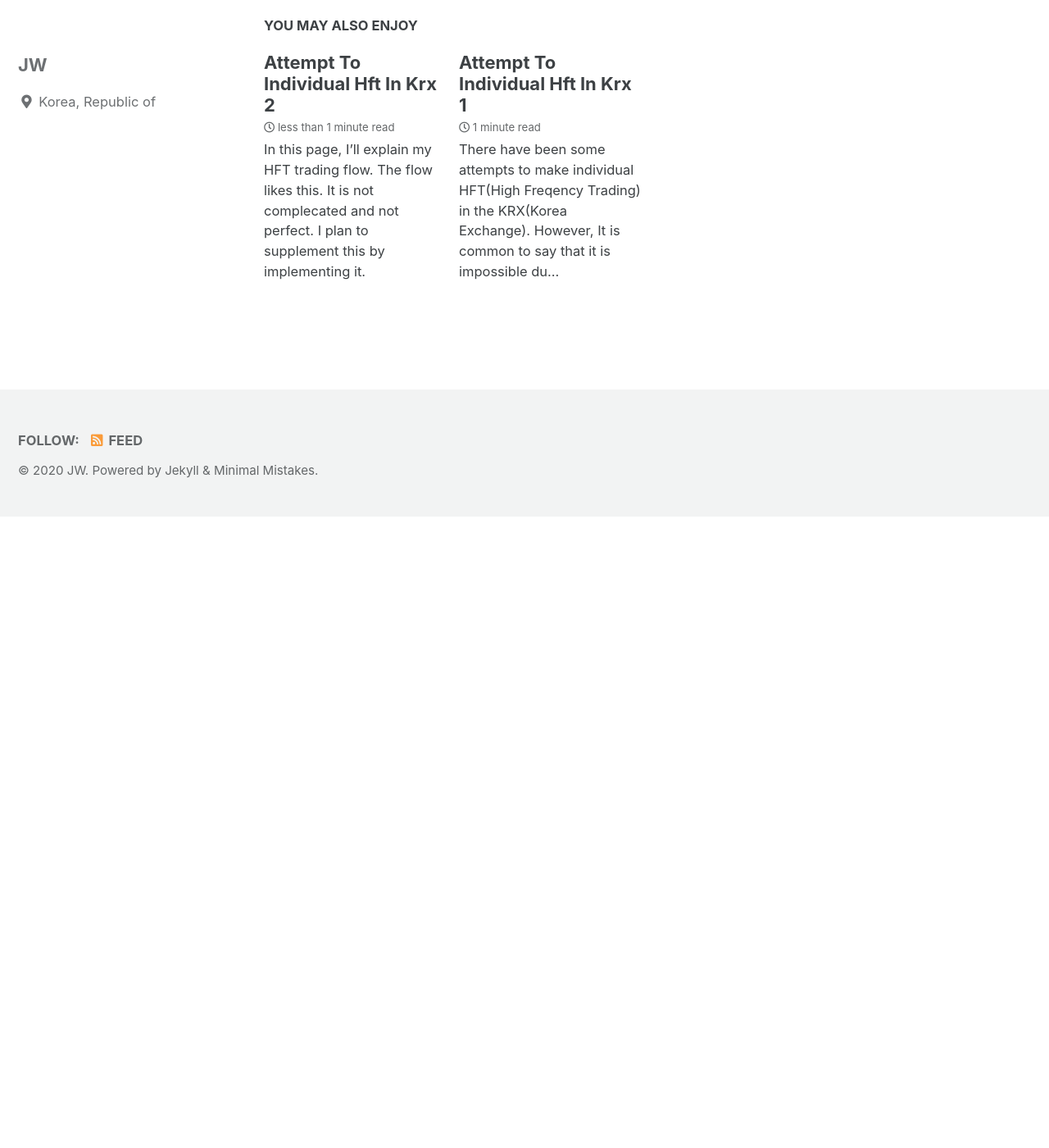
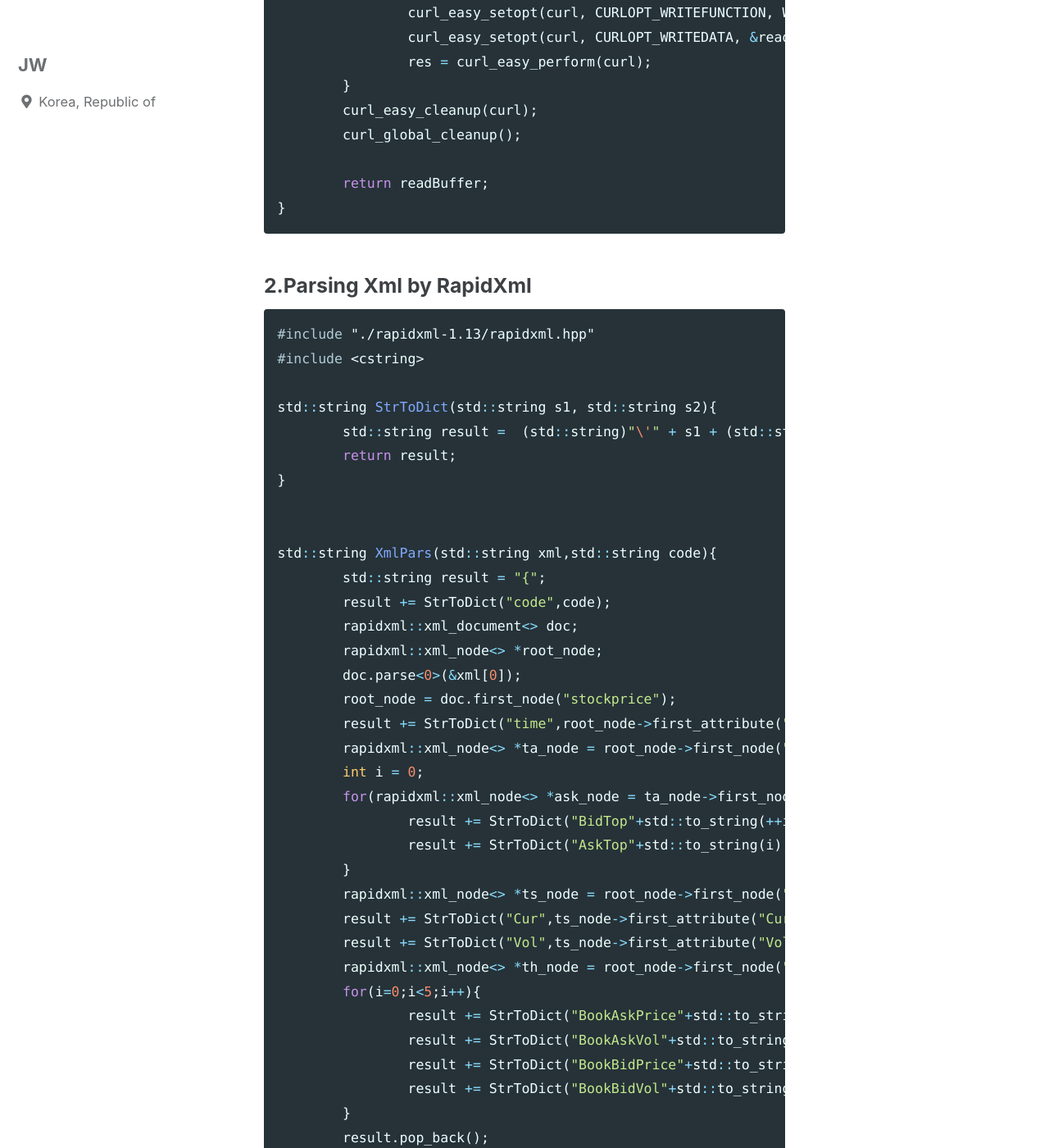
Before and after one commit to jwengr/jwenger.github.io, a Jekyll site: the page built from _posts/2020-09-07-attempt-to-individual-hft-in-krx-3.md, in a window 1280 px wide and 1400 px high, scrolled down 3460 px. Shown: the whole window at 82% size. Built offline with Jekyll 4.4.1, drawn with Linux system fonts in a browser that asks for light colours; cached includes are drawn as plain includes; before the commit the page ends 4090 px from its top, so only the background shows below that; some of the changed text lies outside the part shown.

Commit message:
Update 2020-09-07-attempt-to-individual-hft-in-krx-3.md

```diff
--- a/_posts/2020-09-07-attempt-to-individual-hft-in-krx-3.md
+++ b/_posts/2020-09-07-attempt-to-individual-hft-in-krx-3.md
@@ -1,6 +1,7 @@
 ---
 published: true
 ---
+### Get xml -> parsing -> shared memory
 
 ~~~c++
 #include <iostream>
@@ -94,5 +95,98 @@ int main(void){
         SHM(par,code);
         return 0;
 }
+~~~
+### 1.Get Xml by using curlib
+~~~c++
+#include <iostream>
+#include <curl/curl.h>
+#include <string>
 
+std::string GetXml(std::string url){
+        CURL *curl;
+        CURLcode res;
+        std::string readBuffer;
+        curl = curl_easy_init();
+        if(curl) {
+                curl_easy_setopt(curl, CURLOPT_URL, url.c_str());
+                curl_easy_setopt(curl, CURLOPT_WRITEFUNCTION, WriteCallBack);
+                curl_easy_setopt(curl, CURLOPT_WRITEDATA, &readBuffer);
+                res = curl_easy_perform(curl);
+        }
+        curl_easy_cleanup(curl);
+        curl_global_cleanup();
+
+        return readBuffer;
+}
 ~~~
+### 2.Parsing Xml by RapidXml
+~~~c++
+#include "./rapidxml-1.13/rapidxml.hpp"
+#include <cstring>
+
+std::string StrToDict(std::string s1, std::string s2){
+        std::string result =  (std::string)"\'" + s1 + (std::string)"\':\'" + s2 +"\',";
+        return result;
+}
+
+
+std::string XmlPars(std::string xml,std::string code){
+        std::string result = "{";
+        result += StrToDict("code",code);
+        rapidxml::xml_document<> doc;
+        rapidxml::xml_node<> *root_node;
+        doc.parse<0>(&xml[0]);
+        root_node = doc.first_node("stockprice");
+        result += StrToDict("time",root_node->first_attribute("querytime")->value());
+        rapidxml::xml_node<> *ta_node = root_node->first_node("TBL_AskPrice");
+        int i = 0;
+        for(rapidxml::xml_node<> *ask_node = ta_node->first_node("AskPrice"); ask_node ; ask_node = ask_node->next_sibling()){
+                result += StrToDict("BidTop"+std::to_string(++i),ask_node->first_attribute("member_memdoVol")->value());
+                result += StrToDict("AskTop"+std::to_string(i),ask_node->first_attribute("member_mesuoVol")->value());
+        }
+        rapidxml::xml_node<> *ts_node = root_node->first_node("TBL_StockInfo");
+        result += StrToDict("Cur",ts_node->first_attribute("CurJuka")->value());
+        result += StrToDict("Vol",ts_node->first_attribute("Volume")->value());
+        rapidxml::xml_node<> *th_node = root_node->first_node("TBL_Hoga");
+        for(i=0;i<5;i++){
+                result += StrToDict("BookAskPrice"+std::to_string(i),th_node->first_attribute((const char*)("mesuHoka"+std::to_string(i)).c_str())->value());
+                result += StrToDict("BookAskVol"+std::to_string(i),th_node->first_attribute((const char*)("mesuJan"+std::to_string(i)).c_str())->value());
+                result += StrToDict("BookBidPrice"+std::to_string(i),th_node->first_attribute((const char*)("medoHoka"+std::to_string(i)).c_str())->value());
+                result += StrToDict("BookBidVol"+std::to_string(i),th_node->first_attribute((const char*)("medoJan"+std::to_string(i)).c_str())->value());
+        }
+        result.pop_back();
+        result += "}";
+        return result;
+}
+~~~
+### 3.Copy result to Shared Memory by shm
+~~~c++
+#include <sys/shm.h>
+#include <sys/ipc.h>
+
+int SHM(std::string str,std::string code){
+        int shm_id;
+        void *shm_addr;
+        if(-1 == (shm_id = shmget((key_t)std::stoi(code),1024,IPC_CREAT|0666))){
+                std::cout << "shmget failed" << std::endl;
+                return -1;
+        }
+        if((void*)-1 == (shm_addr = shmat(shm_id,NULL,0))){
+                std::cout << "shmat failed" << std::endl;
+                return -1;
+        }
+        memcpy(shm_addr,str.c_str(),str.size());
+        return 0;
+}
+
+int main(void){
+        std::string code = "035420";
+        std::string prefix = "http://asp1.krx.co.kr/servlet/krx.asp.XMLSise?code=";
+        std::string tempurl = "";
+        std::string url = prefix+code;
+        std::string xml =  GetXml(url);
+        std::string par = XmlPars(xml,code);
+        SHM(par,code);
+        return 0;
+}
+~~~
```
